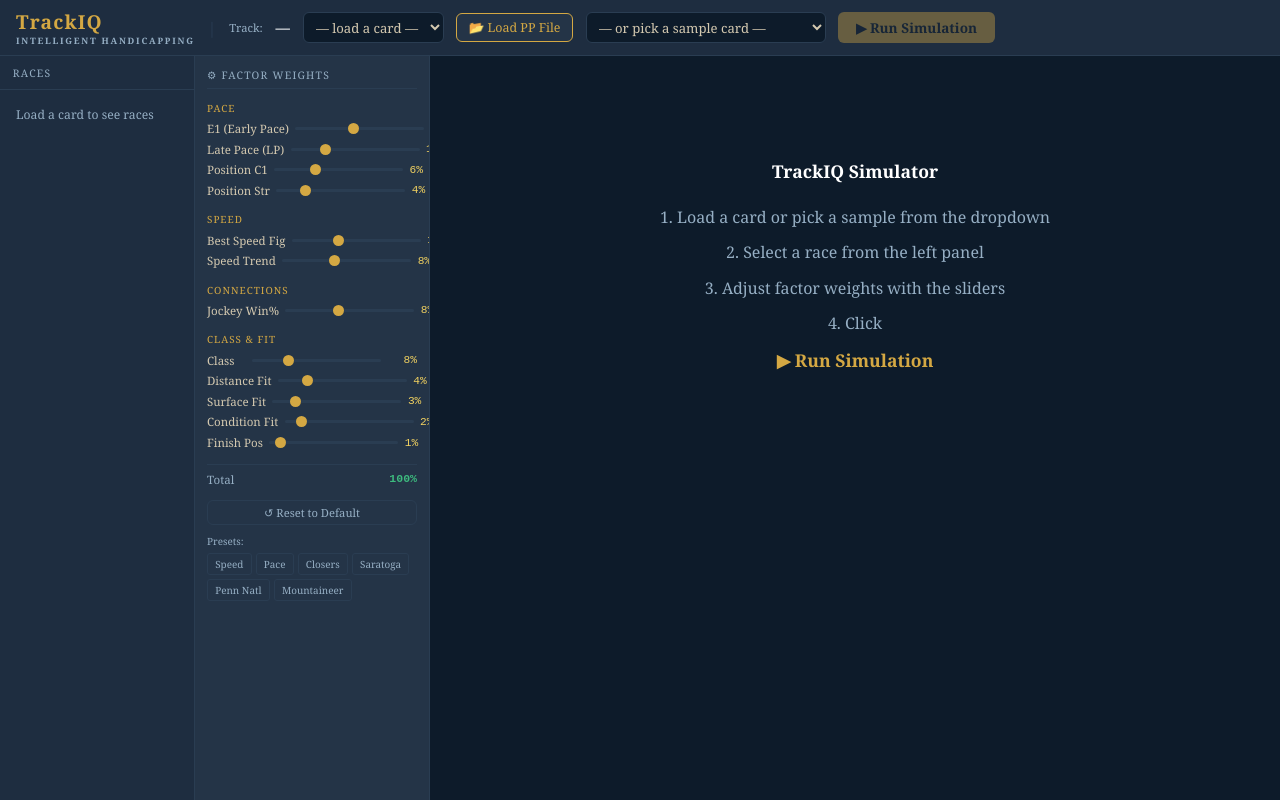
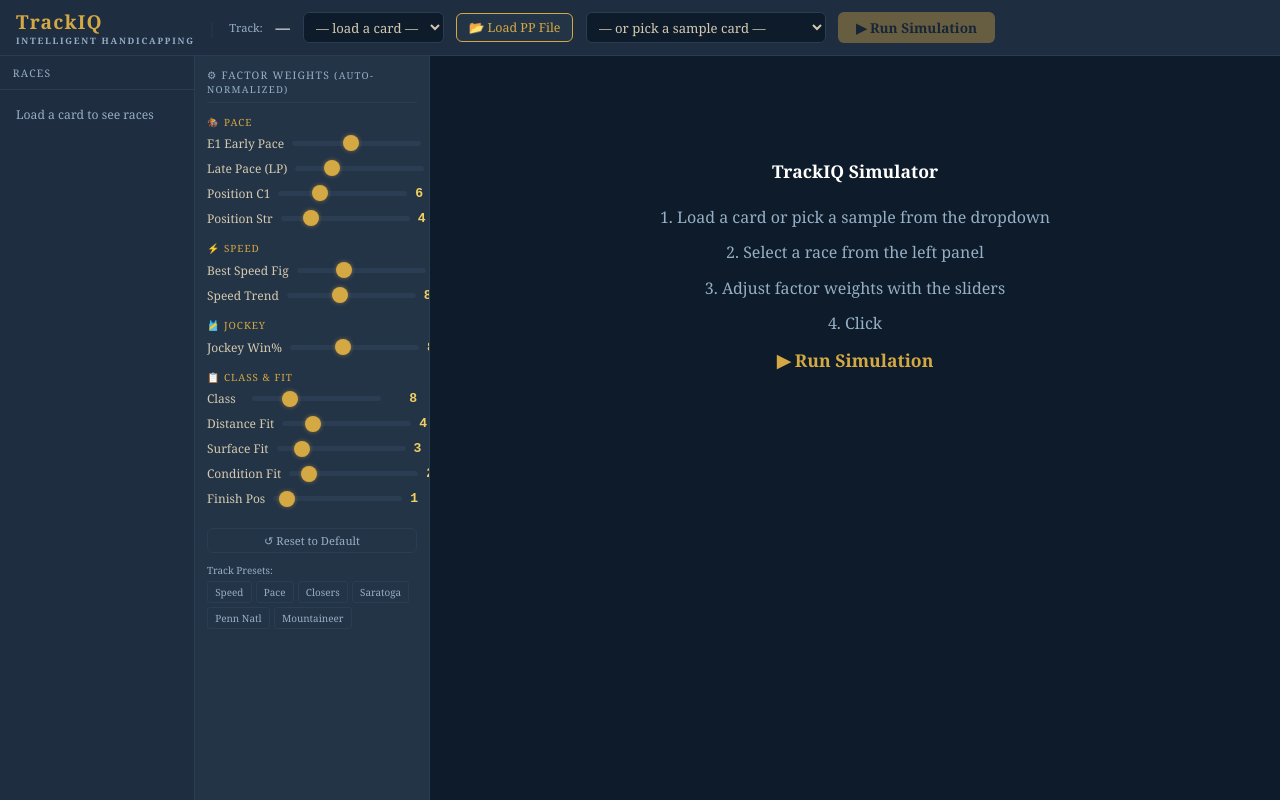
Before and after one commit to michaelgoldberg/brisai, a Flask app: page / in a window 1280 px wide. Run offline with Flask 3, Linux system fonts and the light colour scheme.

Commit message:
Remove 100% requirement - weights auto-normalize, bigger sliders

```diff
--- a/app.py
+++ b/app.py
@@ -304,8 +304,11 @@
     if weights_json:
         try:
             raw = json.loads(weights_json)
-            # Convert from percentage ints to floats
-            user_weights = {k: int(v)/100 for k, v in raw.items()}
+            # Convert and auto-normalize so they always sum to 1.0
+            raw_floats = {k: max(int(v), 0) for k, v in raw.items()}
+            total = sum(raw_floats.values())
+            if total > 0:
+                user_weights = {k: v/total for k, v in raw_floats.items()}
         except Exception:
             pass
 
--- a/templates/index.html
+++ b/templates/index.html
@@ -32,11 +32,11 @@
 .wp-title{font-size:0.65rem;letter-spacing:0.12em;text-transform:uppercase;color:var(--muted);margin-bottom:0.7rem;padding-bottom:0.4rem;border-bottom:1px solid var(--border);}
 .weight-group{margin-bottom:0.9rem;}
 .wg-label{font-size:0.62rem;letter-spacing:0.1em;text-transform:uppercase;color:var(--gold);margin-bottom:0.4rem;}
-.weight-row{display:flex;align-items:center;gap:0.4rem;margin-bottom:0.35rem;}
-.weight-name{font-size:0.72rem;color:var(--text);flex:1;white-space:nowrap;}
-.weight-slider{flex:1;-webkit-appearance:none;appearance:none;height:3px;background:var(--border);border-radius:2px;outline:none;cursor:pointer;}
-.weight-slider::-webkit-slider-thumb{-webkit-appearance:none;width:11px;height:11px;border-radius:50%;background:var(--gold);cursor:pointer;}
-.weight-val{font-size:0.7rem;color:var(--gold2);font-family:var(--mono);width:30px;text-align:right;}
+.weight-row{display:flex;align-items:center;gap:0.5rem;margin-bottom:0.5rem;}
+.weight-name{font-size:0.75rem;color:var(--text);flex:1;white-space:nowrap;}
+.weight-slider{flex:1;-webkit-appearance:none;appearance:none;height:5px;background:var(--border);border-radius:3px;outline:none;cursor:pointer;}
+.weight-slider::-webkit-slider-thumb{-webkit-appearance:none;width:16px;height:16px;border-radius:50%;background:var(--gold);cursor:pointer;box-shadow:0 0 4px rgba(212,168,67,0.5);}
+.weight-val{font-size:0.82rem;color:var(--gold2);font-family:var(--mono);width:28px;text-align:right;font-weight:bold;}
 .total-row{display:flex;justify-content:space-between;font-size:0.72rem;padding:0.4rem 0;border-top:1px solid var(--border);margin-top:0.2rem;}
 .total-label{color:var(--muted);}
 .tv-ok{color:var(--green);font-weight:bold;font-family:var(--mono);}
@@ -148,37 +148,35 @@
   </div>
 
   <div id="weights-panel">
-    <div class="wp-title">⚙ Factor Weights</div>
+    <div class="wp-title">⚙ Factor Weights <span style="font-size:0.6rem;color:var(--muted);font-weight:normal;">(auto-normalized)</span></div>
+
     <div class="weight-group">
-      <div class="wg-label">Pace</div>
-      <div class="weight-row"><span class="weight-name">E1 (Early Pace)</span><input type="range" class="weight-slider" id="w_pace_e1" min="0" max="60" value="27" oninput="updateW()"><span class="weight-val" id="v_pace_e1">27%</span></div>
-      <div class="weight-row"><span class="weight-name">Late Pace (LP)</span><input type="range" class="weight-slider" id="w_pace_lp" min="0" max="60" value="15" oninput="updateW()"><span class="weight-val" id="v_pace_lp">15%</span></div>
-      <div class="weight-row"><span class="weight-name">Position C1</span><input type="range" class="weight-slider" id="w_pos_c1" min="0" max="20" value="6" oninput="updateW()"><span class="weight-val" id="v_pos_c1">6%</span></div>
-      <div class="weight-row"><span class="weight-name">Position Str</span><input type="range" class="weight-slider" id="w_pos_str" min="0" max="20" value="4" oninput="updateW()"><span class="weight-val" id="v_pos_str">4%</span></div>
+      <div class="wg-label">🏇 Pace</div>
+      <div class="weight-row"><span class="weight-name">E1 Early Pace</span><input type="range" class="weight-slider" id="w_pace_e1" min="0" max="60" value="27" oninput="updateW()"><span class="weight-val" id="v_pace_e1">27</span></div>
+      <div class="weight-row"><span class="weight-name">Late Pace (LP)</span><input type="range" class="weight-slider" id="w_pace_lp" min="0" max="60" value="15" oninput="updateW()"><span class="weight-val" id="v_pace_lp">15</span></div>
+      <div class="weight-row"><span class="weight-name">Position C1</span><input type="range" class="weight-slider" id="w_pos_c1" min="0" max="20" value="6" oninput="updateW()"><span class="weight-val" id="v_pos_c1">6</span></div>
+      <div class="weight-row"><span class="weight-name">Position Str</span><input type="range" class="weight-slider" id="w_pos_str" min="0" max="20" value="4" oninput="updateW()"><span class="weight-val" id="v_pos_str">4</span></div>
     </div>
     <div class="weight-group">
-      <div class="wg-label">Speed</div>
-      <div class="weight-row"><span class="weight-name">Best Speed Fig</span><input type="range" class="weight-slider" id="w_best_speed" min="0" max="40" value="14" oninput="updateW()"><span class="weight-val" id="v_best_speed">14%</span></div>
-      <div class="weight-row"><span class="weight-name">Speed Trend</span><input type="range" class="weight-slider" id="w_trend" min="0" max="20" value="8" oninput="updateW()"><span class="weight-val" id="v_trend">8%</span></div>
+      <div class="wg-label">⚡ Speed</div>
+      <div class="weight-row"><span class="weight-name">Best Speed Fig</span><input type="range" class="weight-slider" id="w_best_speed" min="0" max="40" value="14" oninput="updateW()"><span class="weight-val" id="v_best_speed">14</span></div>
+      <div class="weight-row"><span class="weight-name">Speed Trend</span><input type="range" class="weight-slider" id="w_trend" min="0" max="20" value="8" oninput="updateW()"><span class="weight-val" id="v_trend">8</span></div>
     </div>
     <div class="weight-group">
-      <div class="wg-label">Connections</div>
-      <div class="weight-row"><span class="weight-name">Jockey Win%</span><input type="range" class="weight-slider" id="w_jockey_win_pct" min="0" max="20" value="8" oninput="updateW()"><span class="weight-val" id="v_jockey_win_pct">8%</span></div>
+      <div class="wg-label">🎽 Jockey</div>
+      <div class="weight-row"><span class="weight-name">Jockey Win%</span><input type="range" class="weight-slider" id="w_jockey_win_pct" min="0" max="20" value="8" oninput="updateW()"><span class="weight-val" id="v_jockey_win_pct">8</span></div>
     </div>
     <div class="weight-group">
-      <div class="wg-label">Class & Fit</div>
-      <div class="weight-row"><span class="weight-name">Class</span><input type="range" class="weight-slider" id="w_class" min="0" max="30" value="8" oninput="updateW()"><span class="weight-val" id="v_class">8%</span></div>
-      <div class="weight-row"><span class="weight-name">Distance Fit</span><input type="range" class="weight-slider" id="w_distance_fit" min="0" max="20" value="4" oninput="updateW()"><span class="weight-val" id="v_distance_fit">4%</span></div>
-      <div class="weight-row"><span class="weight-name">Surface Fit</span><input type="range" class="weight-slider" id="w_surface_fit" min="0" max="20" value="3" oninput="updateW()"><span class="weight-val" id="v_surface_fit">3%</span></div>
-      <div class="weight-row"><span class="weight-name">Condition Fit</span><input type="range" class="weight-slider" id="w_condition_fit" min="0" max="20" value="2" oninput="updateW()"><span class="weight-val" id="v_condition_fit">2%</span></div>
-      <div class="weight-row"><span class="weight-name">Finish Pos</span><input type="range" class="weight-slider" id="w_finish_pos" min="0" max="20" value="1" oninput="updateW()"><span class="weight-val" id="v_finish_pos">1%</span></div>
+      <div class="wg-label">📋 Class & Fit</div>
+      <div class="weight-row"><span class="weight-name">Class</span><input type="range" class="weight-slider" id="w_class" min="0" max="30" value="8" oninput="updateW()"><span class="weight-val" id="v_class">8</span></div>
+      <div class="weight-row"><span class="weight-name">Distance Fit</span><input type="range" class="weight-slider" id="w_distance_fit" min="0" max="20" value="4" oninput="updateW()"><span class="weight-val" id="v_distance_fit">4</span></div>
+      <div class="weight-row"><span class="weight-name">Surface Fit</span><input type="range" class="weight-slider" id="w_surface_fit" min="0" max="20" value="3" oninput="updateW()"><span class="weight-val" id="v_surface_fit">3</span></div>
+      <div class="weight-row"><span class="weight-name">Condition Fit</span><input type="range" class="weight-slider" id="w_condition_fit" min="0" max="20" value="2" oninput="updateW()"><span class="weight-val" id="v_condition_fit">2</span></div>
+      <div class="weight-row"><span class="weight-name">Finish Pos</span><input type="range" class="weight-slider" id="w_finish_pos" min="0" max="20" value="1" oninput="updateW()"><span class="weight-val" id="v_finish_pos">1</span></div>
     </div>
-    <div class="total-row">
-      <span class="total-label">Total</span>
-      <span id="tv" class="tv-ok">100%</span>
-    </div>
+
     <button class="btn-reset" onclick="resetW()">↺ Reset to Default</button>
-    <div class="preset-label">Presets:</div>
+    <div class="preset-label">Track Presets:</div>
     <div class="preset-btns">
       <button class="preset-btn" onclick="applyP('speed')">Speed</button>
       <button class="preset-btn" onclick="applyP('pace')">Pace</button>
@@ -218,11 +216,10 @@
 
 function updateW(){
   const w=getW();
-  FACTORS.forEach(f=>{document.getElementById('v_'+f).textContent=w[f]+'%';});
-  const tot=Object.values(w).reduce((a,b)=>a+b,0);
-  const tv=document.getElementById('tv');
-  tv.textContent=tot+'%';
-  tv.className=tot===100?'tv-ok':'tv-over';
+  FACTORS.forEach(f=>{
+    const el=document.getElementById('v_'+f);
+    if(el) el.textContent=w[f];
+  });
 }
 
 function resetW(){FACTORS.forEach(f=>{document.getElementById('w_'+f).value=DEF[f];});updateW();}
@@ -281,8 +278,7 @@
   if (!checkSimLimit()) return;
   if(!uploadId||!currentKey)return;
   const w=getW();
-  const tot=Object.values(w).reduce((a,b)=>a+b,0);
-  if(tot!==100){showErr('Weights must total 100% — currently '+tot+'%');return;}
+  // Weights auto-normalize — no need to total 100%
   document.getElementById('run-btn').disabled=true;
   setR('<div style="text-align:center;margin-top:4rem;color:var(--muted)"><span class="spinner"></span><br><br>Running 2,000 simulations…</div>');
   hideErr();
```
